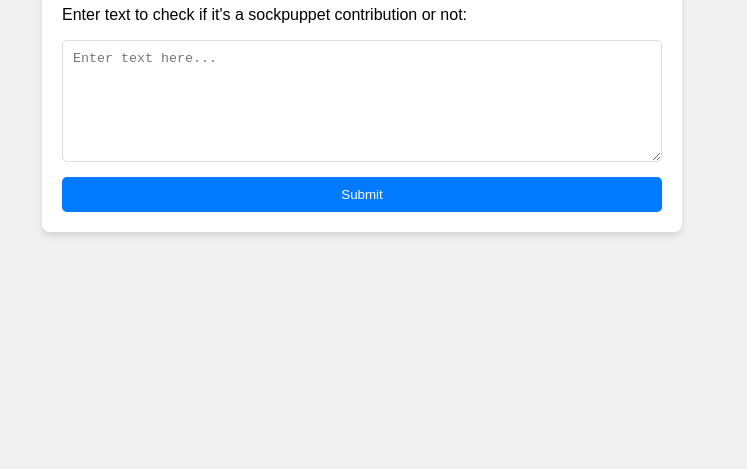
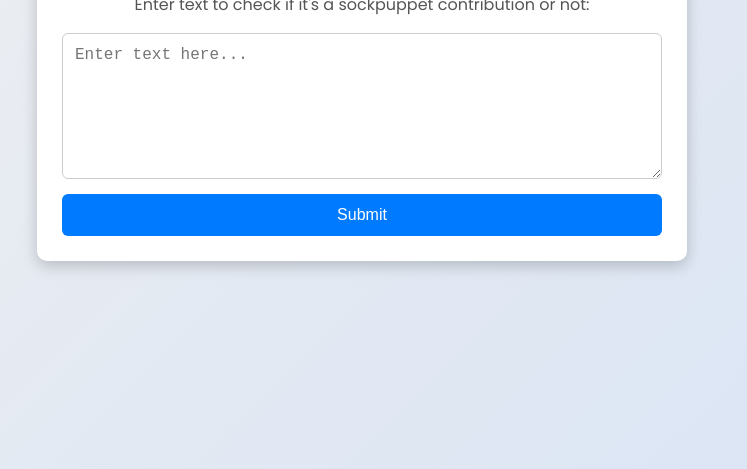
Before and after one commit to zxyandreay/flask-sockpuppet-detection, a plain HTML site: page html/index.html in a window 1280 px wide. Shown: the part 331-800 px from the top of the page, without its empty margins (278-1025 px from the left). Drawn offline with Linux system fonts and the light colour scheme.

Commit message:
Update on 2025-03-30 01:41:46 | Changes:  M  start.bat,

```diff
--- a/html/index.html
+++ b/html/index.html
@@ -3,6 +3,7 @@
 <head>
     <meta charset="UTF-8">
     <title>Wikipedia Sockpuppet Detector</title>
+    <link href="https://fonts.googleapis.com/css2?family=Poppins:wght@300;400;600&display=swap" rel="stylesheet">
     <style>
         body {
             display: flex;
@@ -10,17 +11,25 @@
             align-items: center;
             min-height: 100vh;
             margin: 0;
-            font-family: Arial, sans-serif;
-            background-color: #f0f0f0;
+            font-family: 'Poppins', sans-serif;
+            background: linear-gradient(135deg, #f0f0f0, #d9e4f5);
         }
         .container {
             width: 100%;
             max-width: 600px;
-            padding: 20px;
+            padding: 25px;
             margin: 20px;
             background-color: #fff;
-            box-shadow: 0 4px 6px rgba(0, 0, 0, 0.1);
-            border-radius: 8px;
+            box-shadow: 0 5px 15px rgba(0, 0, 0, 0.2);
+            border-radius: 10px;
+            text-align: center;
+        }
+        h1 {
+            font-weight: 600;
+            color: #333;
+        }
+        p {
+            color: #555;
         }
         form {
             display: flex;
@@ -28,22 +37,24 @@
         }
         textarea {
             margin-bottom: 15px;
-            padding: 10px;
-            border: 1px solid #ddd;
-            border-radius: 5px;
-            height: 100px;
+            padding: 12px;
+            border: 1px solid #ccc;
+            border-radius: 6px;
+            height: 120px;
+            font-size: 16px;
         }
         button {
             cursor: pointer;
-            padding: 10px 15px;
-            background-color: #007bff;
+            padding: 12px;
+            font-size: 16px;
+            background: #007bff;
             color: white;
             border: none;
-            border-radius: 5px;
-            transition: background-color 0.3s;
+            border-radius: 6px;
+            transition: background 0.3s;
         }
         button:hover {
-            background-color: #0056b3;
+            background: #0056b3;
         }
     </style>
 </head>
```
Also changed, not shown: html/result.html (+26 -16 lines), 3 other files.
